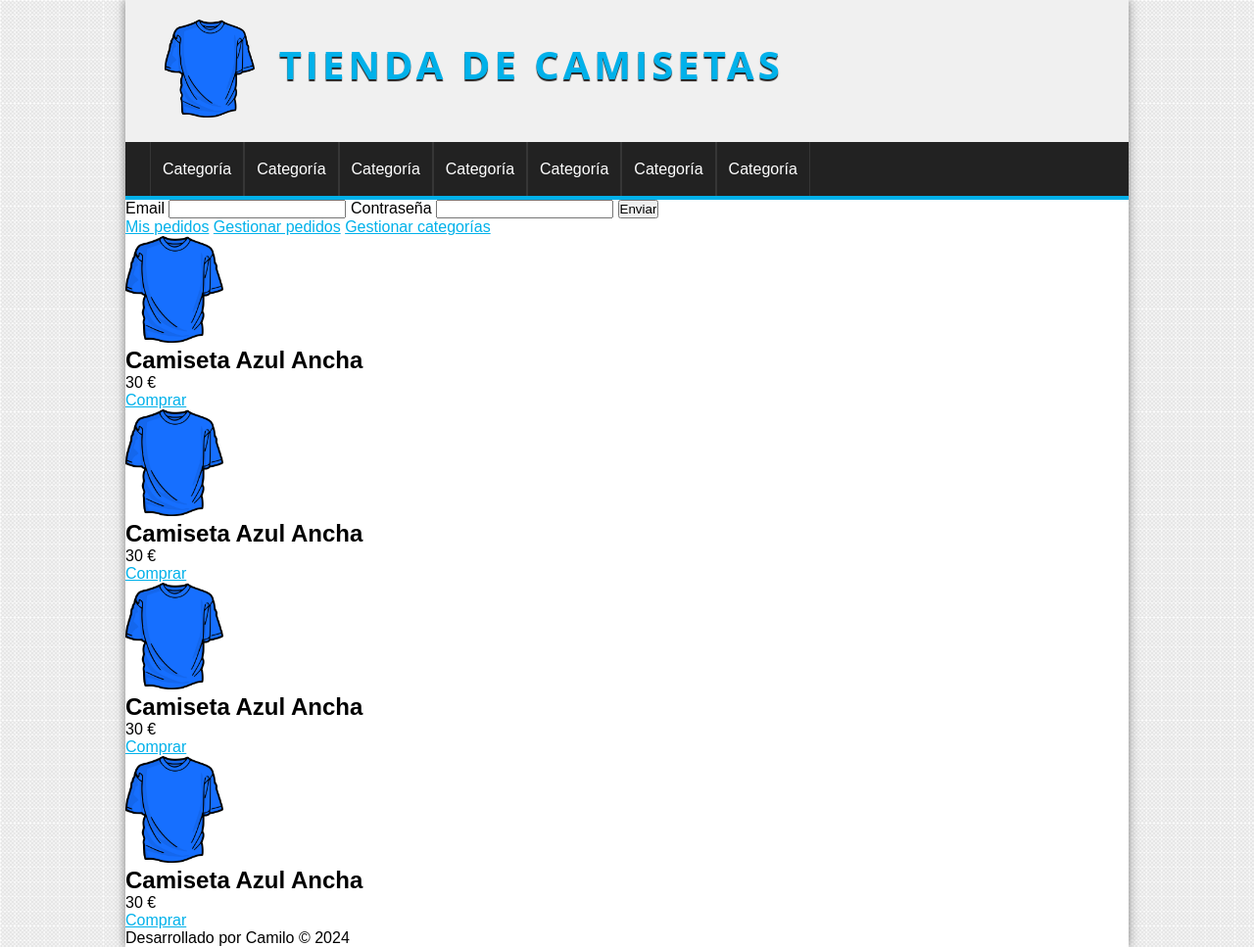
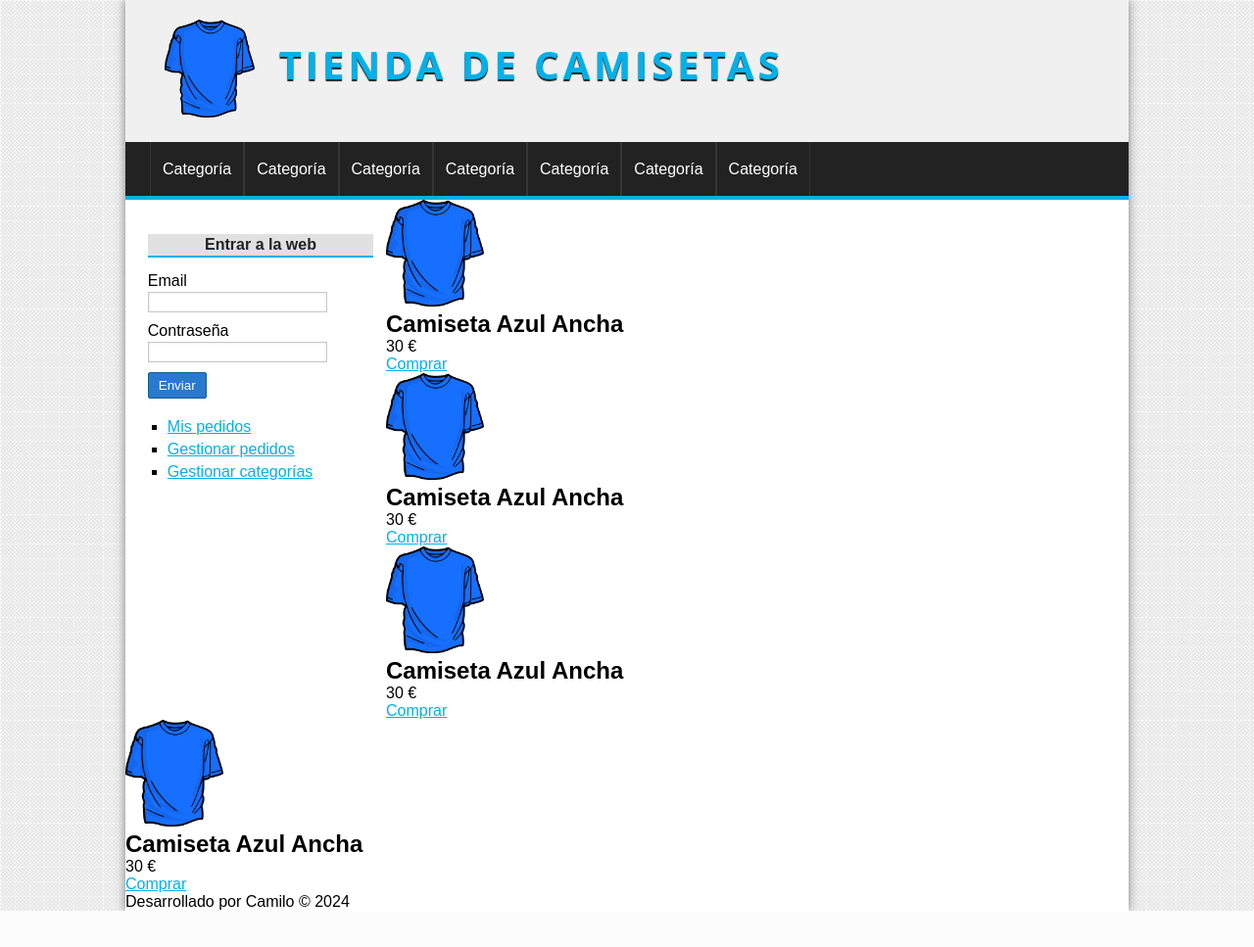
Before and after one commit to JNCamil/Tienda-PHP, a PHP site: page / in a window 1280 px wide. Shown: the whole page at 98% size. After the commit the page ends 930 px from the top, so only its background shows below. Run offline with PHP 8.4, Linux system fonts and the light colour scheme.

Commit message:
css barra lateral

```diff
--- a/assets/css/styles.css
+++ b/assets/css/styles.css
@@ -106,6 +106,117 @@ a:hover{
     background: #01B1EA;
 }
 
+/*CONTENT*/
+#content{
+    margin: 0 auto;
+    overflow: hidden; /* Lo que sobresalga del div se oculte */
+    background: white;
+}
+
+
+/*BARRA LATERAL*/
+#lateral{
+    width: 25%;
+    min-height: 500px;
+    float: left;
+    margin-top: 20px;
+    margin-left:10px ;
+
+}
+#lateral h3{
+    display: block;
+    color: #222;
+    width: 100%;
+    text-align: center;
+    padding-top: 2px;
+    padding-bottom: 2px;
+    margin-bottom: 15px;
+    font-size: 16px;
+    font-weight: bold;
+    background: #E1E1E1;
+    border-bottom: 2px solid #01B1EA;
+}
+#lateral ul{
+    margin-top: 20px;
+    margin-bottom:20px;
+}
+#lateral ul li{
+
+    list-style: square;
+    margin-left: 20px;
+    margin-top: 5px;
+    margin-bottom:5px;
+
+}
+#lateral .block_aside{
+    display:block;
+    width:90%;
+    margin: 5px auto;
+    padding: 10px;
+
+
+}
+
+
+
+/*FORMS*/
+
+
+label,
+input[type="text"],
+input[type="password"],
+input[type="email"],
+select{
+    display:block;
+    width:95;
+    margin-top:2px;
+    margin-bottom:2px;
+}
+
+
+input[type="text"],
+input[type="password"],
+input[type="email"],
+select{
+    border: 1px solid #C9C9C9;
+    box-shadow: 0px 0px 2px #ccc inset; /*inset: sombreado dentro de campo*/
+    background: white;
+    padding: 2px;
+    color:gray;
+    transition: all 300ms;/*all: tipo de propiedad a la que afecta la transición*/
+}
+
+input[type="text"]:focus,
+input[type="password"]:focus,
+input[type="email"]:focus{
+    border: 1px solid #5179b5;
+    color:black;
+
+}
+
+input[type="buttom"],
+input[type="submit"],
+button{
+
+    display:block;
+    border-radius: 2px;
+    width:auto;
+    padding:5px;
+    padding-left: 10px;
+    padding-right: 10px;
+    color:white;
+    background:#2979CD;
+    border: 1px solid #11608E;
+    cursor:pointer;
+
+}
+label,
+input[type="buttom"],
+input[type="submit"],
+button{
+    display:block;
+    margin-top: 10px;
+}
 
 
 /*PRODUCTOS*/
--- a/index.php
+++ b/index.php
@@ -51,17 +51,20 @@
 
             <aside id="lateral">
                 <div id="login" class="block_aside">
+                    <h3>Entrar a la web</h3>
                     <form action="#" method="post">
                         <label for="email">Email</label>
-                        <input type="email" name="email">
+                        <input type="email" name="email" />
                         <label for="password">Contraseña</label>
                         <input type="password" name="password">
                         <input type="submit" value="Enviar">
 
                     </form>
-                    <a href="#">Mis pedidos</a>
-                    <a href="#">Gestionar pedidos</a>
-                    <a href="#">Gestionar categorías</a>
+                    <ul>
+                        <li><a href="#">Mis pedidos</a></li>
+                        <li><a href="#">Gestionar pedidos</a></li>
+                        <li><a href="#">Gestionar categorías</a></li>
+                    </ul>
 
 
                 </div>
```
